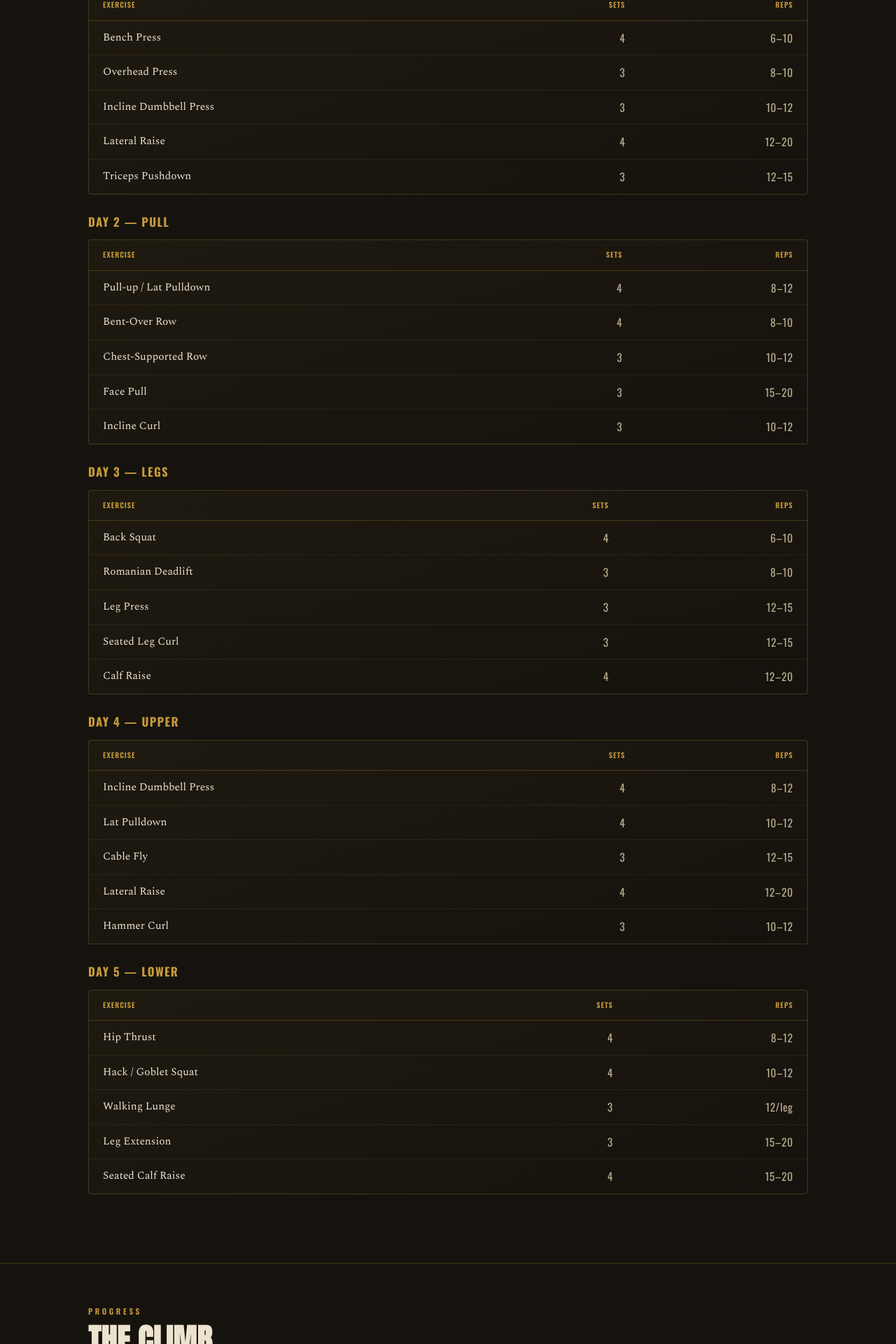
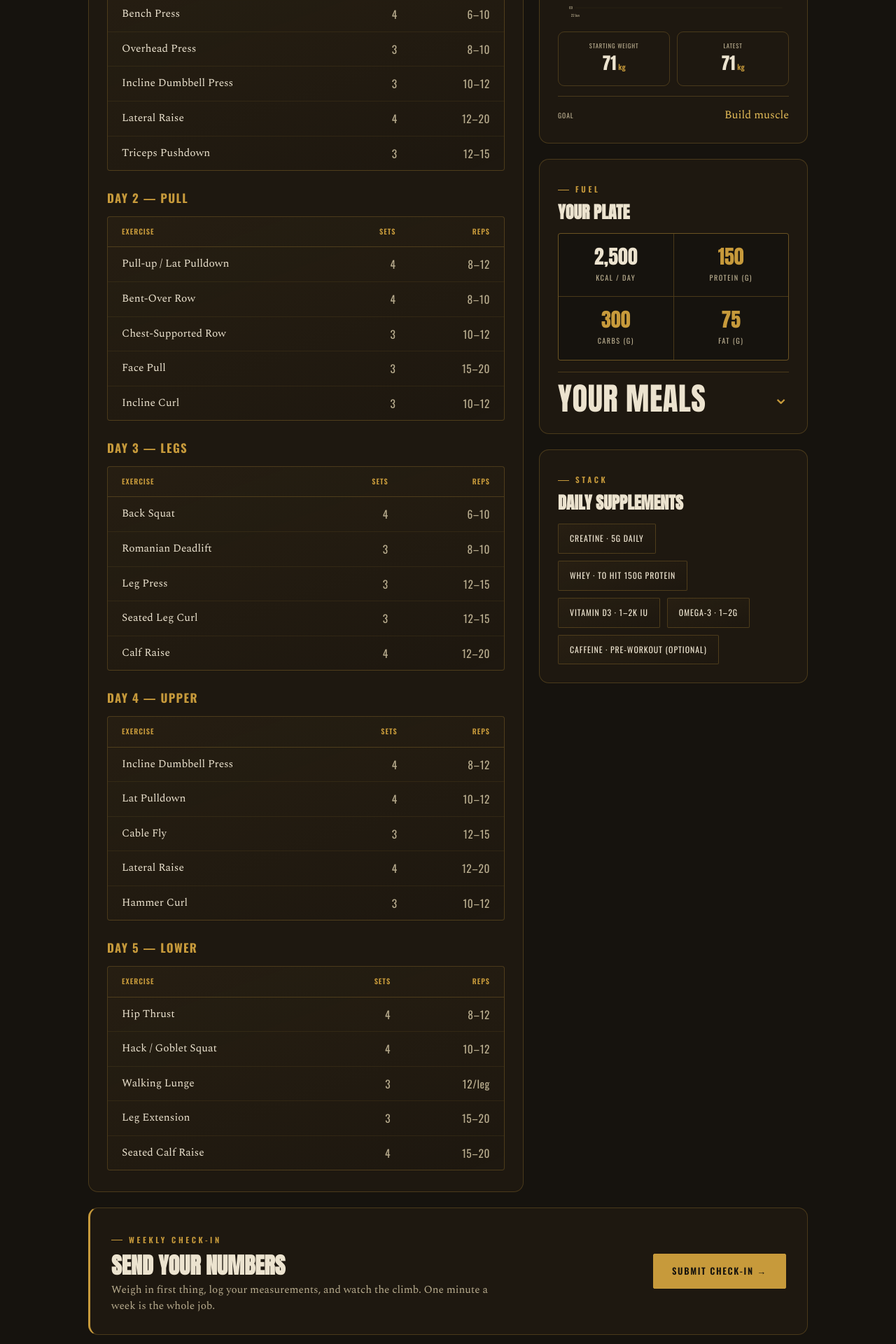
Before and after one commit to sebestpatrik-create/iron-doctrine-portal., a Next.js app in the folder iron-doctrine-app/: page /c/demo in a window 1280 px wide. Shown: the part 880-2800 px from the top of the page at 70% size. Built offline with nearby package versions, Linux system fonts and the light colour scheme.

Commit message:
design: ledger system + client portal rework

```diff
--- a/iron-doctrine-app/app/globals.css
+++ b/iron-doctrine-app/app/globals.css
@@ -410,3 +410,48 @@ select.nc-input{appearance:none;cursor:pointer}
 /* PROGRAM EDIT LINK */
 .pa-edit{margin-left:10px;font-family:'Oswald',sans-serif;text-transform:uppercase;letter-spacing:.08em;font-size:.6rem;color:var(--gold);text-decoration:none;border-bottom:1px solid var(--line)}
 .pa-edit:hover{color:var(--gold-bright)}
+
+/* ============ CLIENT PORTAL — LEDGER LAYOUT ============ */
+.portal{padding:44px 0 10px}
+.portal-grid{display:grid;grid-template-columns:1.62fr 1fr;gap:22px;align-items:start}
+.col-main{display:flex;flex-direction:column;gap:22px;min-width:0}
+.col-rail{display:flex;flex-direction:column;gap:22px;min-width:0}
+.p-card{background:var(--iron-2);border:1px solid var(--line);border-radius:14px;padding:26px}
+/* disciplined eyebrow tick (portal-scoped) */
+.portal .eyebrow,.coachnote .eyebrow{display:inline-flex;align-items:center;gap:9px}
+.portal .eyebrow::before,.coachnote .eyebrow::before{content:"";width:16px;height:1px;background:var(--gold);flex:0 0 auto}
+/* collapsible sits cleanly inside a card */
+.p-card .collapse{border-top:none}
+.p-card .collapse-head{padding:0}
+.p-card .collapse.open .collapse-head{padding-bottom:18px}
+.p-card .collapse-body{padding-bottom:0}
+.p-program .sec-title{font-size:clamp(1.45rem,2.5vw,2rem)}
+.p-coachwrap{display:flex;flex-direction:column}
+/* rail cards */
+.rail-card .rail-title{font-family:'Anton',sans-serif;text-transform:uppercase;font-size:1.5rem;line-height:1.08;margin:10px 0 16px;color:var(--cream)}
+.rail-stats{display:flex;gap:10px;margin-top:16px}
+.rstat{flex:1;border:1px solid var(--line);border-radius:9px;padding:13px 10px;text-align:center}
+.rstat .k{display:block;font-family:'Oswald',sans-serif;text-transform:uppercase;letter-spacing:.1em;font-size:.54rem;color:var(--cream-dim);margin-bottom:5px}
+.rstat .v{font-family:'Anton',sans-serif;font-size:1.5rem;color:var(--cream);line-height:1}
+.rstat .v small{font-family:'Oswald',sans-serif;font-size:.66rem;color:var(--gold);font-weight:600;margin-left:3px}
+.rail-goal{display:flex;align-items:baseline;justify-content:space-between;gap:12px;margin-top:14px;padding-top:14px;border-top:1px solid var(--line)}
+.rail-goal .k{font-family:'Oswald',sans-serif;text-transform:uppercase;letter-spacing:.1em;font-size:.6rem;color:var(--cream-dim)}
+.rail-goal .gv{font-family:'Spectral',Georgia,serif;font-size:1rem;color:var(--gold-bright)}
+/* rail nutrition: 2x2 macros + meals rollout */
+.col-rail .macros{grid-template-columns:repeat(2,1fr)}
+.col-rail .macro{padding:18px 14px}
+.col-rail .macro .v{font-size:1.75rem}
+.rail-meals{margin-top:16px;border-top:1px solid var(--line)}
+.rail-meals .collapse{border-top:none}
+.rail-meals .collapse-head{padding:14px 0 0}
+.rail-meals .collapse-body{padding-bottom:0}
+/* full-width photos + check-in band */
+.portal-full{margin-top:22px}
+.checkin-band{margin:22px 0 6px;background:var(--iron-2);border:1px solid var(--line);border-left:3px solid var(--gold);border-radius:14px;padding:28px 30px;display:flex;align-items:center;justify-content:space-between;gap:22px;flex-wrap:wrap}
+.checkin-band .cb-copy{max-width:540px;min-width:240px}
+.checkin-band h2{font-family:'Anton',sans-serif;text-transform:uppercase;font-size:clamp(1.4rem,3vw,2rem);line-height:1.05;margin:9px 0 8px}
+.checkin-band p{color:var(--cream-dim);font-size:.95rem;margin:0;line-height:1.5}
+@media(max-width:860px){
+  .portal-grid{grid-template-columns:1fr}
+  .portal{padding:30px 0 8px}
+}
--- a/iron-doctrine-app/components/PortalView.jsx
+++ b/iron-doctrine-app/components/PortalView.jsx
@@ -6,17 +6,16 @@ import Chart from "./Chart.jsx";
 import { t, translateGoal } from "../lib/i18n.js";
 
 // The full member portal UI. Used by both the logged-in /portal route and the
-// /c/[id] preview link, so they never drift apart.
-export default function PortalView({ d, lang, signOut, progress, coachNotes }) {
+// /c/[id] preview link, so they never drift apart. Ledger layout: a contained
+// two-column shell on desktop (program main + at-a-glance rail), clean single
+// column on phone.
+export default function PortalView({ d, lang, signOut, progress, coachNotes, isAdmin }) {
   const initials = (d.name || "?")
     .split(" ")
     .map((w) => w[0])
     .slice(0, 2)
     .join("")
     .toUpperCase();
-
-  const sessionForm = process.env.FORM_SESSION || "#";
-  const checkinForm = process.env.FORM_CHECKIN || "#";
 
   const fmtCheckin = (ds) => {
     try {
@@ -30,9 +29,10 @@ export default function PortalView({ d, lang, signOut, progress, coachNotes }) {
     }
   };
   const notes = Array.isArray(coachNotes) ? coachNotes.filter((n) => n && n.text) : [];
-
   const start = d.measurements && d.measurements.length ? d.measurements[0].weight : null;
   const latest = d.measurements && d.measurements.length ? d.measurements[d.measurements.length - 1].weight : null;
+  const hasPhotos = progress && progress.length > 0;
+  const hasSupps = d.supplements && d.supplements.length > 0;
 
   return (
     <>
@@ -44,6 +44,7 @@ export default function PortalView({ d, lang, signOut, progress, coachNotes }) {
           <span>Iron <b>Doctrine</b></span>
         </a>
         <div className="member">
+          {isAdmin && <a href="/coach" className="nav-coach">Coach</a>}
           <span className="label">{t(lang, "member")}</span>
           <div className="avatar">{initials}</div>
           {signOut && (
@@ -67,9 +68,14 @@ export default function PortalView({ d, lang, signOut, progress, coachNotes }) {
         </div>
       </header>
 
+      <div className="portal">
+        <div className="wrap">
+          <div className="portal-grid">
+
+            {/* ---- MAIN: coach note + program ---- */}
+            <main className="col-main">
               {notes.length > 0 && (
-        <section id="coach-note">
-          <div className="wrap">
+                <div className="p-coachwrap">
                   <div className="coachnote">
                     <div className="eyebrow">{lang === "cz" ? "Zpráva od trenéra" : "Message from your coach"}</div>
                     <p className="coachnote-text">{notes[0].text}</p>
@@ -80,7 +86,6 @@ export default function PortalView({ d, lang, signOut, progress, coachNotes }) {
                       </div>
                     )}
                   </div>
-
                   {notes.length > 1 && (
                     <div className="coachnote-prev">
                       <Collapsible
@@ -102,11 +107,9 @@ export default function PortalView({ d, lang, signOut, progress, coachNotes }) {
                     </div>
                   )}
                 </div>
-        </section>
               )}
 
-      <section id="program">
-        <div className="wrap">
+              <div className="p-card p-program" id="program">
                 <Collapsible eyebrow={t(lang, "program")} title={d.programName} defaultOpen={true}>
                   {d.programDays && d.programDays.length > 0 ? (
                     <ProgramDays days={d.programDays} lang={lang} />
@@ -115,28 +118,24 @@ export default function PortalView({ d, lang, signOut, progress, coachNotes }) {
                   )}
                 </Collapsible>
               </div>
-      </section>
+            </main>
 
-      <section id="progress">
-        <div className="wrap">
-          <div className="sec-head"><div><div className="eyebrow">{t(lang, "progress")}</div><h2 className="sec-title">{t(lang, "theClimb")}</h2></div></div>
-          <div className="prog-grid">
-            <div className="chart-card">
-              <h3>{t(lang, "bodyweight")}</h3>
+            {/* ---- RAIL: at-a-glance ---- */}
+            <aside className="col-rail">
+              <div className="p-card rail-card">
+                <div className="eyebrow">{t(lang, "progress")}</div>
+                <h3 className="rail-title">{t(lang, "theClimb")}</h3>
                 <Chart measurements={d.measurements} lang={lang} emptyText={t(lang, "chartEmpty")} />
+                <div className="rail-stats">
+                  <div className="rstat"><span className="k">{t(lang, "startingWeight")}</span><span className="v">{start != null ? start : "—"}<small>kg</small></span></div>
+                  <div className="rstat"><span className="k">{t(lang, "latest")}</span><span className="v">{latest != null ? latest : "—"}<small>kg</small></span></div>
                 </div>
-            <div className="stat-stack">
-              <div className="stat"><span className="k">{t(lang, "startingWeight")}</span><span className="v">{start != null ? start : "—"}<small>kg</small></span></div>
-              <div className="stat"><span className="k">{t(lang, "latest")}</span><span className="v">{latest != null ? latest : "—"}<small>kg</small></span></div>
-              <div className="stat"><span className="k">{t(lang, "goal")}</span><span className="v" style={{ fontSize: "1.3rem" }}>{translateGoal(lang, d.goal) || "—"}</span></div>
+                <div className="rail-goal"><span className="k">{t(lang, "goal")}</span><span className="gv">{translateGoal(lang, d.goal) || "—"}</span></div>
               </div>
-          </div>
-        </div>
-      </section>
 
-      <section id="nutrition">
-        <div className="wrap">
-          <Collapsible eyebrow={t(lang, "fuel")} title={t(lang, "yourPlate")}>
+              <div className="p-card rail-card">
+                <div className="eyebrow">{t(lang, "fuel")}</div>
+                <h3 className="rail-title">{t(lang, "yourPlate")}</h3>
                 <div className="macros">
                   <div className="macro kcal"><div className="v">{d.macros.kcal ? d.macros.kcal.toLocaleString() : "—"}</div><div className="k">{t(lang, "kcalDay")}</div></div>
                   <div className="macro"><div className="v">{d.macros.protein || "—"}</div><div className="k">{t(lang, "proteinG")}</div></div>
@@ -144,43 +143,43 @@ export default function PortalView({ d, lang, signOut, progress, coachNotes }) {
                   <div className="macro"><div className="v">{d.macros.fat || "—"}</div><div className="k">{t(lang, "fatG")}</div></div>
                 </div>
                 {d.mealBlocks && d.mealBlocks.length > 0 && (
-              <div className="meals">
-                <div className="eyebrow" style={{ margin: "34px 0 6px" }}>{t(lang, "yourMeals")}</div>
+                  <div className="rail-meals">
+                    <Collapsible eyebrow="" title={t(lang, "yourMeals")}>
                       <Blocks blocks={d.mealBlocks} />
+                    </Collapsible>
                   </div>
                 )}
-          </Collapsible>
               </div>
-      </section>
 
-      {d.supplements && d.supplements.length > 0 && (
-        <section id="supps">
-          <div className="wrap">
-            <Collapsible eyebrow={t(lang, "stack")} title={t(lang, "dailySupplements")}>
+              {hasSupps && (
+                <div className="p-card rail-card">
+                  <div className="eyebrow">{t(lang, "stack")}</div>
+                  <h3 className="rail-title">{t(lang, "dailySupplements")}</h3>
                   <div className="supps">
                     {d.supplements.map((s, i) => <div key={i} className="supp">{s}</div>)}
                   </div>
-            </Collapsible>
                 </div>
-        </section>
+              )}
+            </aside>
+
+          </div>
+
+          {hasPhotos && (
+            <div className="p-card portal-full" id="photos">
+              <ProgressGallery progress={progress} lang={lang} />
+            </div>
           )}
 
-      {progress && progress.length > 0 && (
-        <section id="photos">
-          <div className="wrap">
-            <ProgressGallery progress={progress} lang={lang} />
+          <div className="checkin-band">
+            <div className="cb-copy">
+              <div className="eyebrow">{t(lang, "weeklyCheckin")}</div>
+              <h2>{t(lang, "sendNumbers")}</h2>
+              <p>{t(lang, "checkinBlurb")}</p>
             </div>
-        </section>
-      )}
-
-      <section className="band">
-        <div className="wrap">
-          <div className="eyebrow">{t(lang, "weeklyCheckin")}</div>
-          <h2 className="sec-title">{t(lang, "sendNumbers")}</h2>
-          <p>{t(lang, "checkinBlurb")}</p>
             <a href="/portal/check-in" className="btn btn-primary">{t(lang, "submitCheckin")}</a>
           </div>
-      </section>
+        </div>
+      </div>
 
       <footer>
         <div className="wrap">
```
Lines whose indentation alone changed are shown as unchanged.
